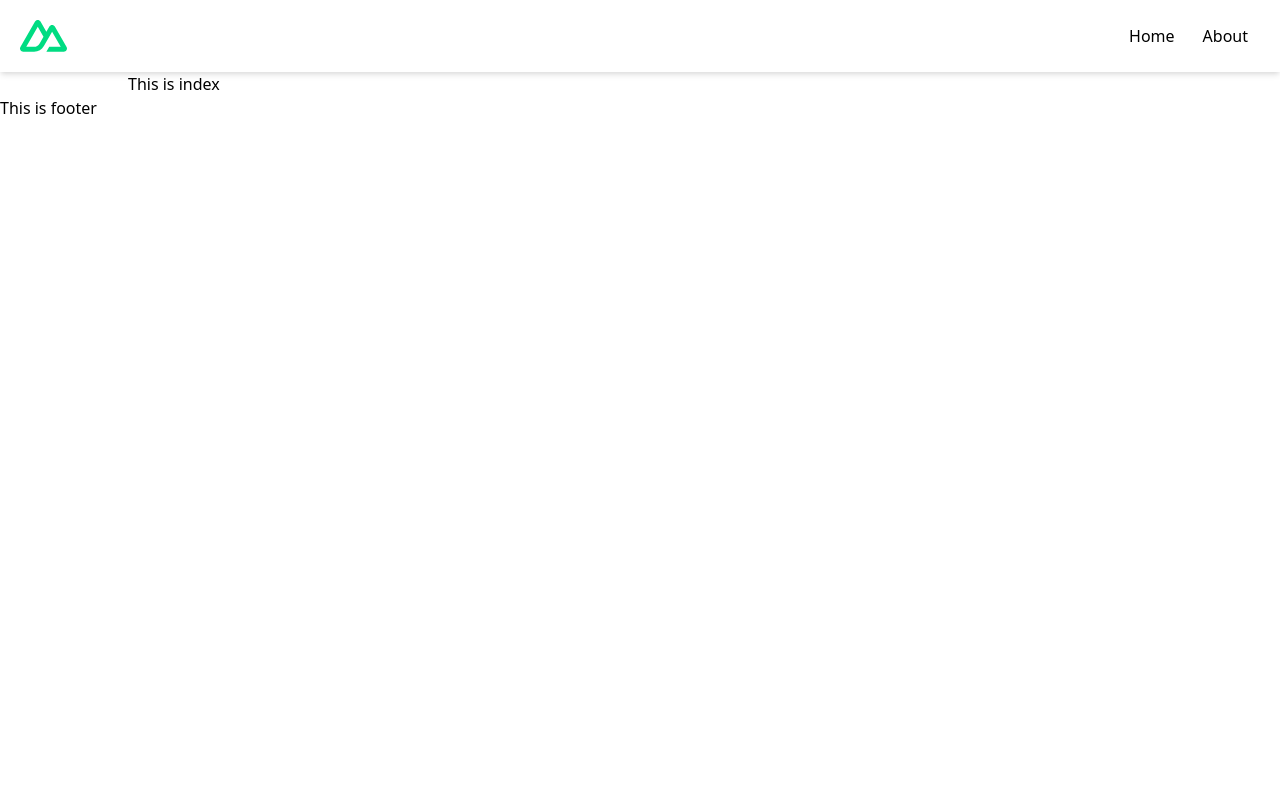
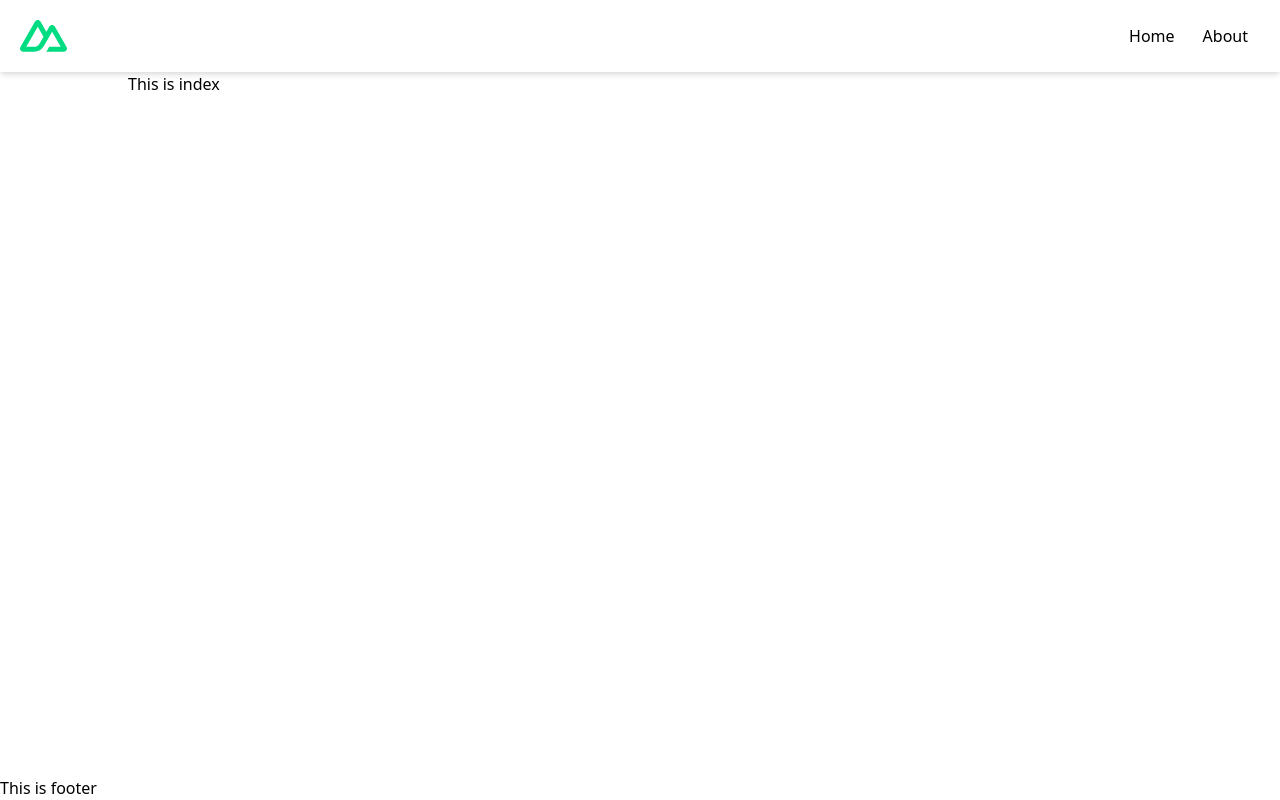
Before and after one commit to raflyfahrezi/getting-started-nuxtjs, a Nuxt app: page / in a window 1280 px wide. Built offline with nearby package versions, Linux system fonts and the light colour scheme.

Commit message:
edit layouts

```diff
--- a/layouts/default.vue
+++ b/layouts/default.vue
@@ -1,8 +1,10 @@
 <template>
-    <div>
-        <LayoutNavigation />
-        <div class="w-full max-w-screen-lg mx-auto">
-            <Nuxt />
+    <div class="min-h-screen grid grid-rows-auto">
+        <div>
+            <LayoutNavigation />
+            <div class="w-full max-w-screen-lg mx-auto">
+                <Nuxt />
+            </div>
         </div>
         <LayoutFooter />
     </div>
```
